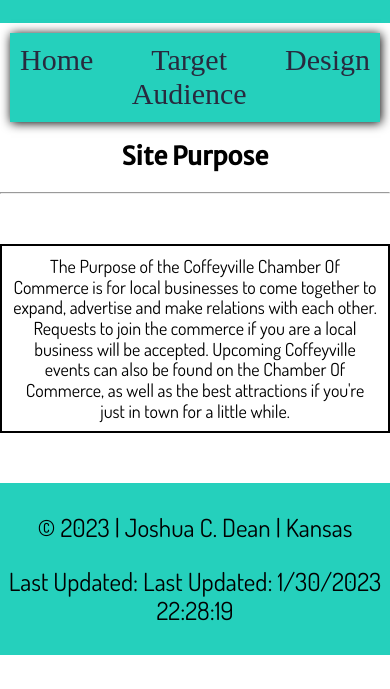
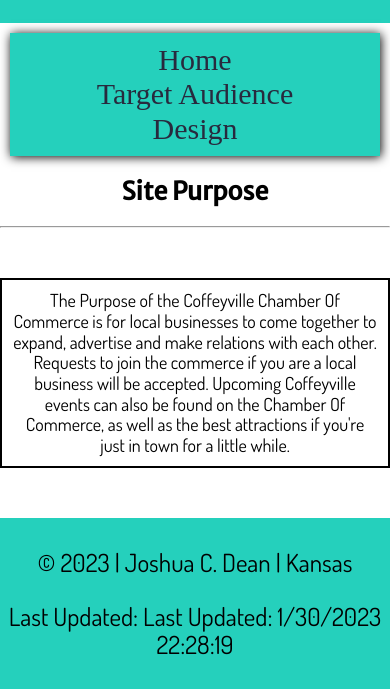
Before and after one commit to JoshuaCDean/wdd230, a plain HTML site: page lesson3/index.html in a window 390 px wide. Shown: the part 296-985 px from the top of the page. Before the commit the page ends 951 px from the top, so only its background shows below. Drawn offline with Linux system fonts and the light colour scheme.

Commit message:
turned nav into flex

```diff
--- a/lesson3/styles/small.css
+++ b/lesson3/styles/small.css
@@ -1,7 +1,6 @@
 @media only screen and (max-width:650px) {
     nav {
-        grid-template-columns: 1fr;
-        grid-template-rows: 1fr 1fr 1fr;
+        flex-direction: column;
     }
 
     h1 {
--- a/lesson3/styles/style.css
+++ b/lesson3/styles/style.css
@@ -19,6 +19,7 @@ nav {
     background-color: #25D0BC;
     font-size: 30px;
     display: flex;
+    justify-content: space-around;
     padding: 10px;
     box-shadow: 1px 1px 10px black;
 }
@@ -27,6 +28,7 @@ nav a {
     text-decoration:  none;
     color: #282A3E;
     height: 100%;
+    flex: 1;
 }
 
 nav a:hover {
```
